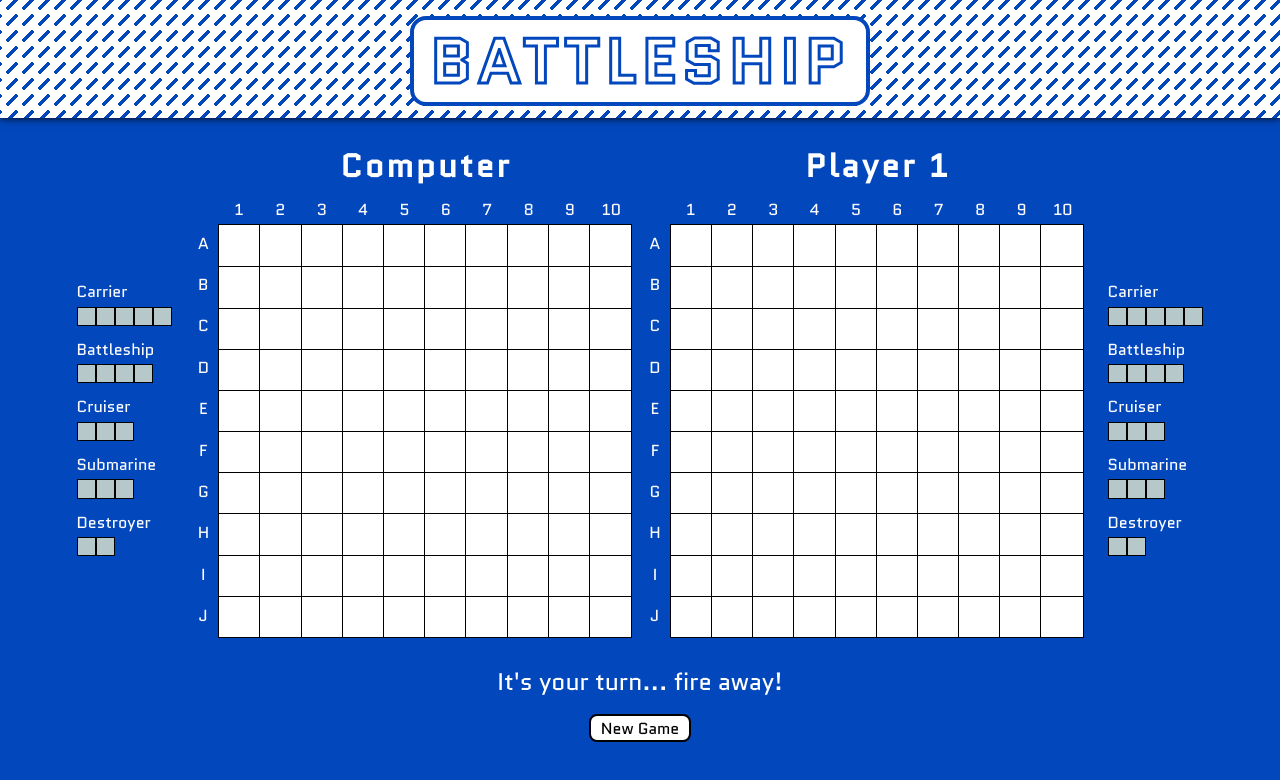
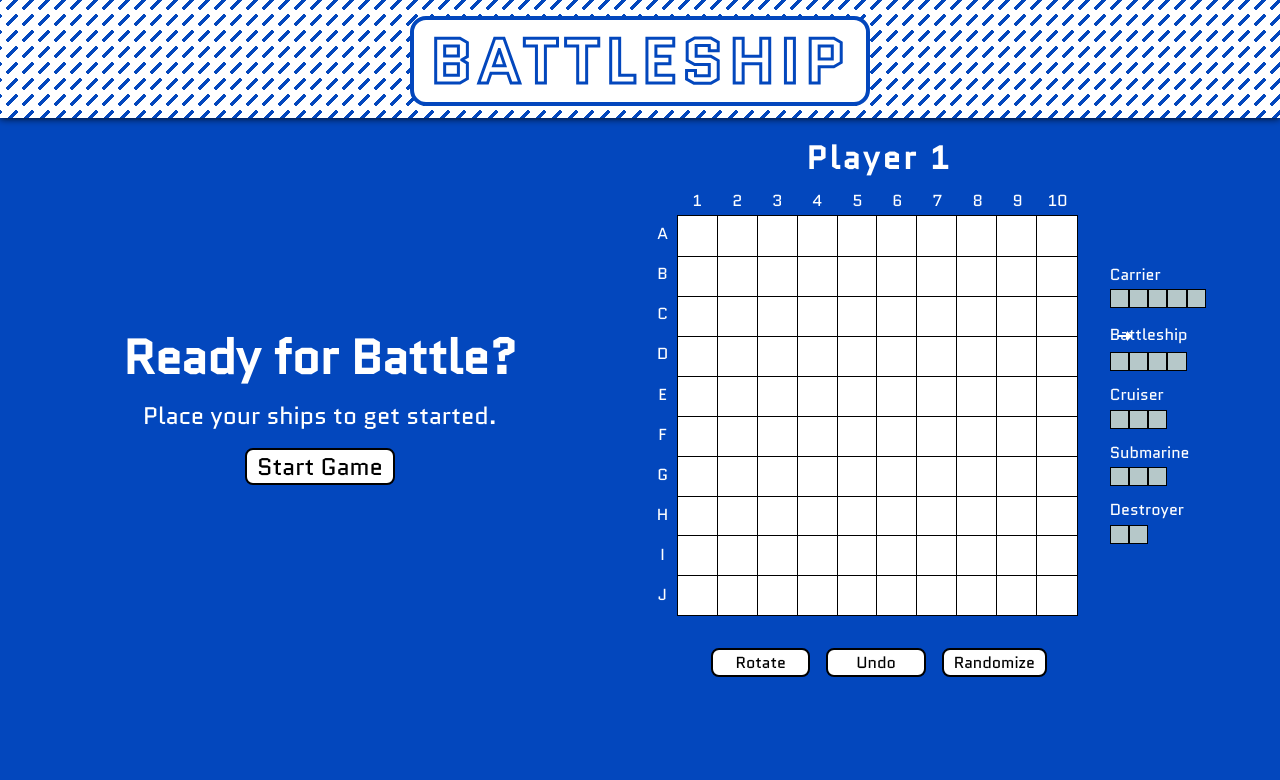
Before and after one commit to cjbarr1013/battleship, a website built with webpack: page src/index.html in a window 1280 px wide. Built offline with nearby package versions, Linux system fonts and the light colour scheme.

Commit message:
Temp commit

```diff
--- a/src/main.js
+++ b/src/main.js
@@ -1,7 +1,11 @@
 import './styles.css';
 import { ContentLoader } from './modules/domManager.js';
+import { GameDOMManager } from './modules/domManager.js';
 
 const pageContainer = document.querySelector('.page-container');
 const contentLoader = ContentLoader();
-// contentLoader.loadPregamePage(pageContainer);
-contentLoader.loadIngamePage(pageContainer);
+contentLoader.loadPregamePage(pageContainer);
+// contentLoader.loadIngamePage(pageContainer);
+
+const manager = GameDOMManager();
+manager.addActiveShipIndicator('battleship');
--- a/src/modules/domManager.js
+++ b/src/modules/domManager.js
@@ -44,7 +44,7 @@ export function ContentLoader() {
     return `
       <h2>Ready for Battle?</h2>
       <p>Place your ships to get started.</p>
-      <button>Start Game</button>
+      <button id="start-game">Start Game</button>
     `;
   };
 
@@ -188,9 +188,9 @@ export function ContentLoader() {
   const getPlaceShipNavHTML = () => {
     return `
       <div class="pregame-place-ship-nav">
-        <button>Rotate</button>
-        <button>Undo</button>
-        <button>Randomize</button>
+        <button id="rotate">Rotate</button>
+        <button id="undo">Undo</button>
+        <button id="randomize">Randomize</button>
       </div>
     `;
   };
@@ -198,7 +198,7 @@ export function ContentLoader() {
   const getIngameMsgHTML = () => {
     return `
       <p id="ingame-msg">It's your turn... fire away!</p>
-      <button>New Game</button>
+      <button id="new-game">New Game</button>
     `;
   };
 
@@ -208,21 +208,67 @@ export function ContentLoader() {
   };
 }
 
-// export function GameplayDOMManager(gameContainer) {
-//   const fillSquare = (status) => {
-//     switch (status) {
-//       case 'hit':
-//         // apply hit class
-//         break;
-//       case 'miss':
-//         // apply miss class
-//         break;
-//       case 'unharmed':
-//         // apply unharmed class
-//         break;
-//       case 'empty':
-//         // apply empty class
-//         break;
-//     }
-//   };
-// }
+export function GameDOMManager() {
+  // Pre-game
+
+  // Apply ship-active-indicator class to ship currently being placed
+  const addActiveShipIndicator = (shipName) => {
+    removeAllActiveShipIndicators();
+    const shipContainer = document.querySelector(`.${shipName} > div > div`);
+    shipContainer.classList.add('ship-active-indicator');
+  };
+
+  const removeAllActiveShipIndicators = () => {
+    const allContainers = document.querySelectorAll('.ship-name > div');
+    allContainers.forEach((container) => (container.classList = ''));
+  };
+
+  // Change length of highlighted squares based on ship being placed
+
+  // Change orientation of highlighted squares based on ship being placed
+
+  const toggleStartGameDisabled = () => {
+    const btn = document.querySelector('#start-game');
+    btn.disabled = btn.disabled ? false : true;
+  };
+
+  const toggleNewGameDisabled = () => {
+    const btn = document.querySelector('#new-game');
+    btn.disabled = btn.disabled ? false : true;
+  };
+
+  const displayAllShips = (player) => {
+    for (let y = 0; y < 10; y++) {
+      for (let x = 0; x < 10; x++) {
+        if (player.gameboard[y][x].ship) {
+          const square = document.querySelector(`#${player.id}-${x},${y}`);
+          square.classList.add('ship-present');
+        }
+      }
+    }
+  };
+
+  // const fillSquare = (status) => {
+  //   switch (status) {
+  //     case 'hit':
+  //       // apply hit class
+  //       break;
+  //     case 'miss':
+  //       // apply miss class
+  //       break;
+  //     case 'unharmed':
+  //       // apply unharmed class
+  //       break;
+  //     case 'empty':
+  //       // apply empty class
+  //       break;
+  //   }
+  // };
+
+  return {
+    addActiveShipIndicator,
+    toggleStartGameDisabled,
+    toggleNewGameDisabled,
+    displayAllShips,
+  };
+}
--- a/src/styles.css
+++ b/src/styles.css
@@ -40,6 +40,7 @@
   --battleship-blue: rgb(3, 71, 189);
   --battleship-red: rgb(200, 49, 49);
   --battleship-gray: rgb(182, 200, 201);
+  --battleship-gray-light: rgb(225, 241, 241);
 }
 
 *,
@@ -94,7 +95,6 @@ button {
 }
 
 button:hover {
-  font-family: quantico-bold, sans-serif;
   background-color: var(--battleship-gray);
 }
 
@@ -212,7 +212,7 @@ header {
   display: grid;
   grid-template: auto 1fr auto / 1fr 28%;
   row-gap: 1rem;
-  column-gap: 0.5rem;
+  column-gap: 1rem;
   width: 100%;
   height: auto;
 }
@@ -220,7 +220,7 @@ header {
 .player-container {
   display: grid;
   row-gap: 1rem;
-  column-gap: 0.5rem;
+  column-gap: 1rem;
   width: 100%;
   height: auto;
 }
@@ -285,7 +285,9 @@ header {
 }
 
 .ship-active-indicator {
-  background: url(assets/icons/arrow-left-thin.svg) no-repeat center;
+  position: relative;
+  left: -4.8rem;
+  background: url(assets/icons/arrow-right-thin.svg) no-repeat center;
   height: 1.5rem;
   width: 1.5rem;
   margin-left: 2px;
@@ -386,6 +388,15 @@ header {
   border-right: solid 0.05rem black;
 }
 
+.board > div:hover,
+.ship-placement-hover {
+  background-color: var(--battleship-gray-light);
+}
+
+.ship-present {
+  background-color: var(--battleship-gray);
+}
+
 .pregame-place-ship-nav {
   grid-row: 3 / 4;
   display: flex;
```
Also changed, not shown: src/index.html (+5 -5 lines).
